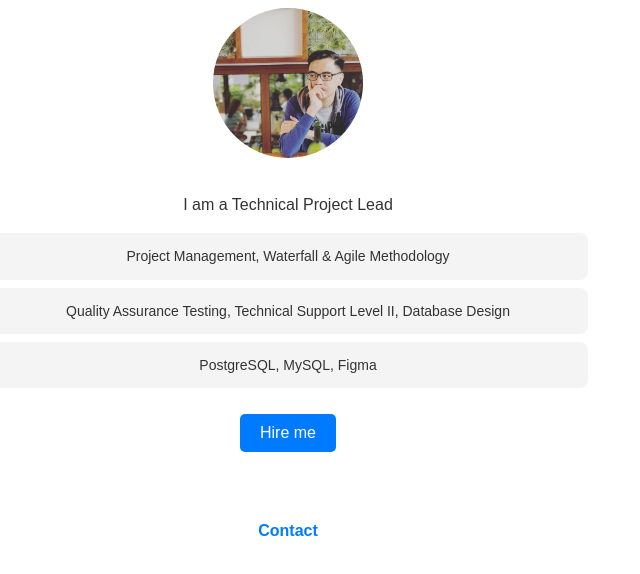
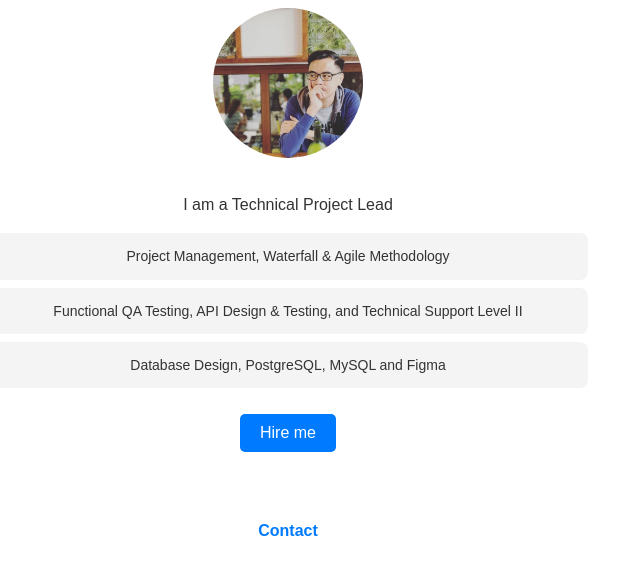
Before and after one commit to botnieantonio/josephantonio.github.io, a plain HTML site: page index.html in a window 1280 px wide. Shown: the part 166-740 px from the top of the page, without its empty margins (352-992 px from the left). Drawn offline with Linux system fonts and the light colour scheme.

Commit message:
update index.html - lists

```diff
--- a/index.html
+++ b/index.html
@@ -35,8 +35,8 @@
 
     <ul>
         <li>Project Management, Waterfall & Agile Methodology</li>
-        <li>Quality Assurance Testing, Technical Support Level II, Database Design</li>
-        <li>PostgreSQL, MySQL, Figma</li>
+        <li>Functional QA Testing, API Design & Testing, and Technical Support Level II</li>
+        <li>Database Design, PostgreSQL, MySQL and  Figma</li>
     </ul>
 
     <button id="hire">Hire me</button>
```
